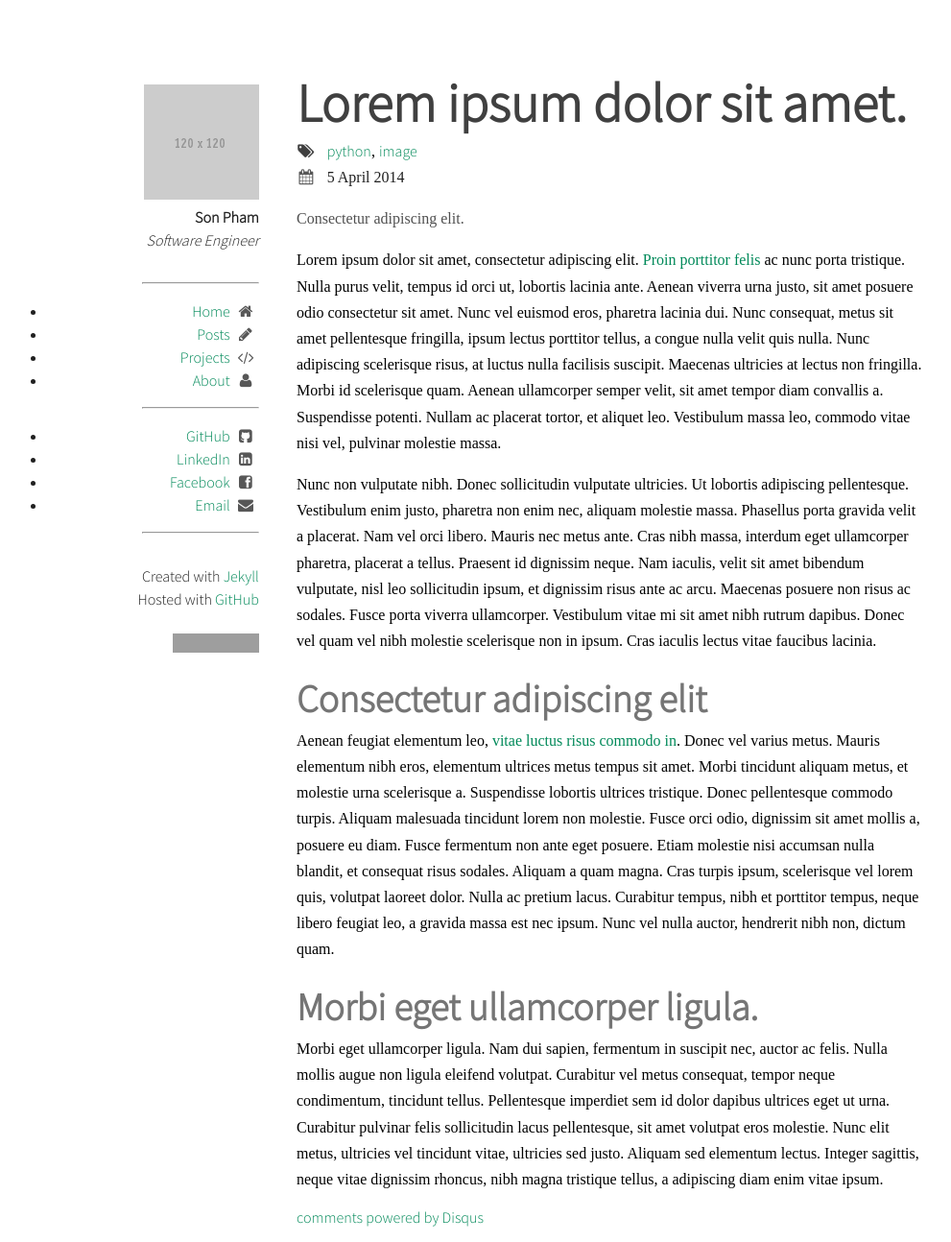
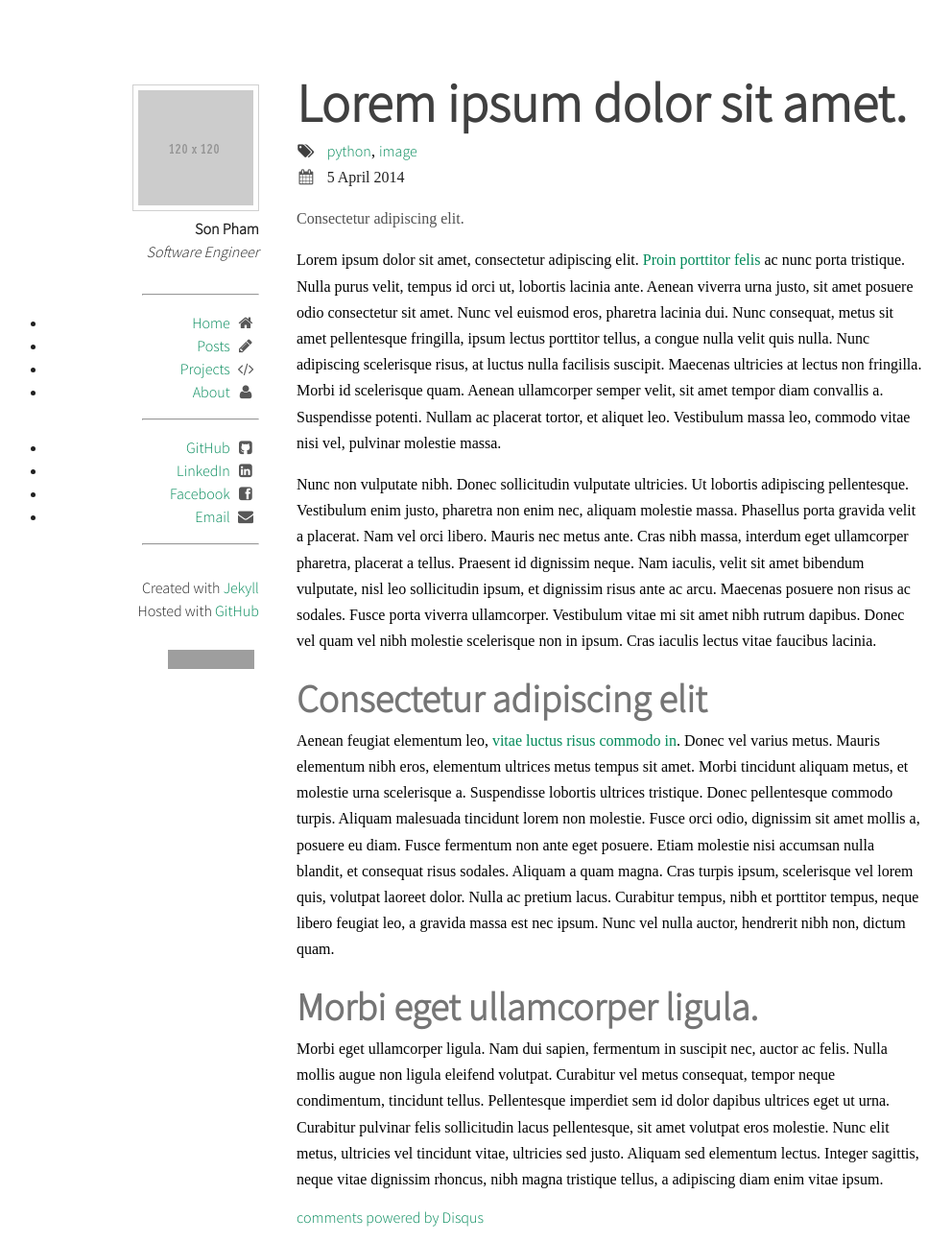
Before and after one commit to sonph/sonph.github.io.old, a Jekyll site: the page built from index.html, in a window 1280 px wide. Shown: the whole page at 96% size, without its empty margins (31-1022 px from the left). Built offline with Jekyll 4.4.1, drawn with Linux system fonts in a browser that asks for light colours; Markdown is read by kramdown in place of the engine named in the settings; comment, search, counter and statistics services are not loaded; grey boxes are pictures that could not be loaded.

Commit message:
figure style & include

```diff
--- /dev/null
+++ b/_includes/fig.html
@@ -0,0 +1,4 @@
+<figure>
+    <img src="{{ include.src }}" alt="{{ include.alt }}" title="{{ include.title }}">
+    <figcaption>{{ include.caption }}</figcaption>
+</figure>
--- a/assets/css/style.css
+++ b/assets/css/style.css
@@ -51,6 +51,20 @@
         border: none;
         white-space: pre;
     }
+
+img {
+    border: 1px solid #d0d0d0;
+    padding: 5px;
+}
+
+figure {
+    border: 1px solid #d0d0d0;
+    text-align: center;
+}
+
+figure img {
+    border: none;
+}
 
 .article p, .article {
     font-family: serif;
```
